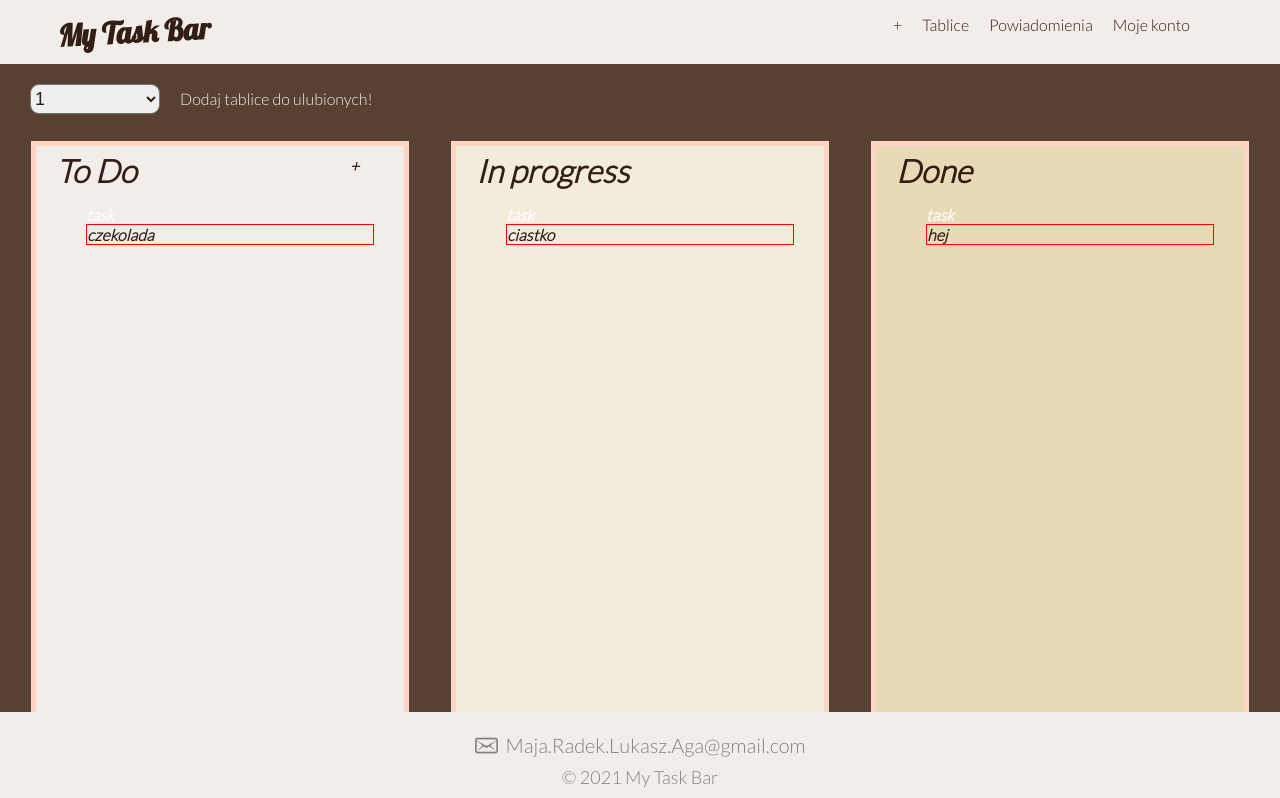
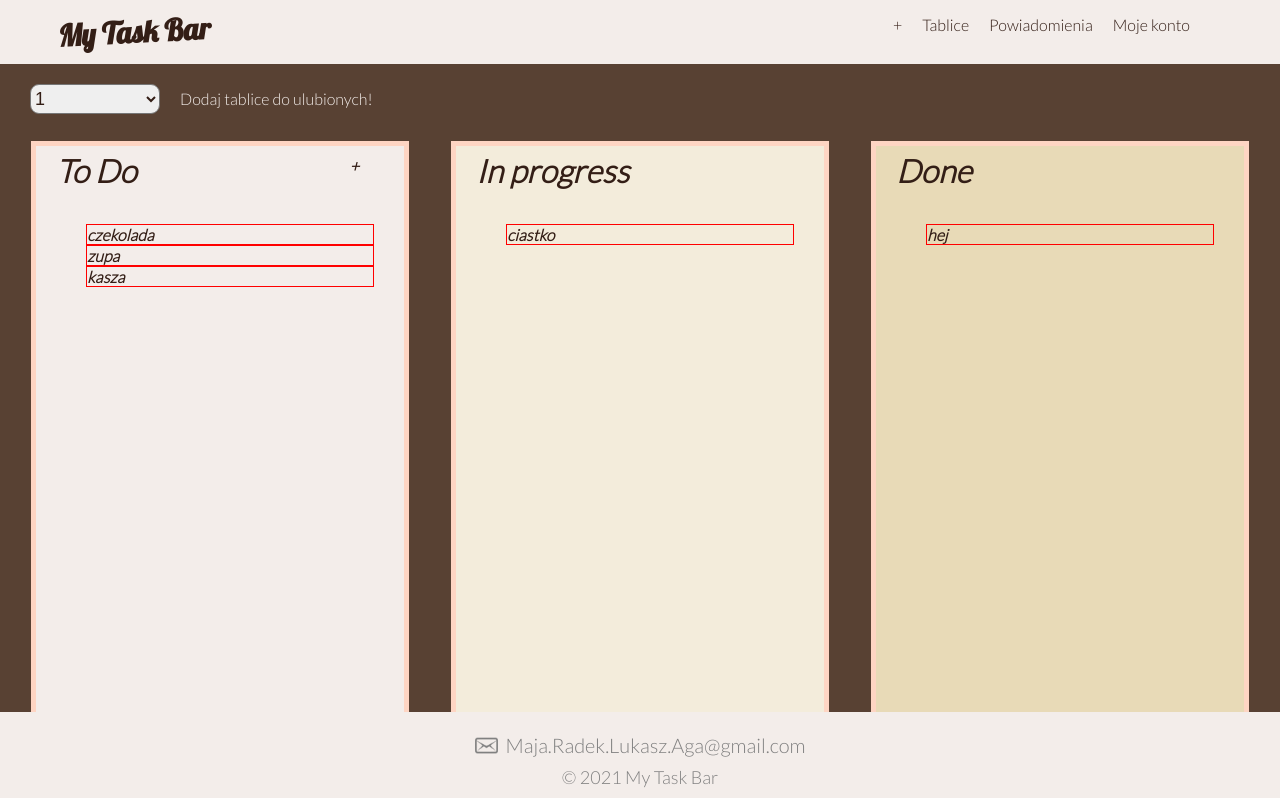
Before and after one commit to infoshareacademy/jfdzr2-nuclear-penguins, a React (Create React App) app: page /bartable in a window 1280 px wide. Shown: the top 798 px of the page. Built offline with nearby package versions, Linux system fonts and the light colour scheme.

Commit message:
WIP: can move task between columns

```diff
--- a/src/components/boards/Boards.js
+++ b/src/components/boards/Boards.js
@@ -5,8 +5,41 @@ import {Task} from '../notes/Notes';
 import {DndProvider} from 'react-dnd';
 import {HTML5Backend} from 'react-dnd-html5-backend';
 import {DropPlace} from '../notes/DropPlace';
+import {useState} from 'react';
 
 export const Boards = () => {
+  const [columns, setColumns] = useState({
+    todo: [
+      {id: 1, text: 'czekolada'},
+      {id: 5, text: 'zupa'},
+      {id: 6, text: 'kasza'},
+    ],
+    inProgress: [{id: 2, text: 'ciastko'}],
+    done: [{id: 3, text: 'hej'}],
+  });
+
+  const updateTask = (toList) => ({task, onList}) => {
+    console.log(task, onList, toList);
+
+    setColumns((old) => {
+      const from = old[onList].filter((item) => item.id !== task.id);
+      const to = old[toList].concat(task);
+
+      if (onList === toList) {
+        return {
+          ...old,
+          [toList]: old[toList]
+            .filter((item) => item.id !== task.id)
+            .concat(task),
+        };
+      }
+      return {
+        ...old,
+        [onList]: from,
+        [toList]: to,
+      };
+    });
+  };
   return (
     <>
       <Navigation />
@@ -18,25 +51,31 @@ export const Boards = () => {
               <h1>To Do</h1>
               <span className="addNote">+</span>
             </div>
-            <DropPlace>
+            <DropPlace onDrop={updateTask('todo')}>
               <div>
-                <Task text="czekolada" />
+                {columns.todo.map((task) => (
+                  <Task key={task.id} task={task} onList="todo" />
+                ))}
               </div>
             </DropPlace>
           </div>
           <div className="inProgress board">
             <h1>In progress</h1>
-            <DropPlace>
+            <DropPlace onDrop={updateTask('inProgress')}>
               <div>
-                <Task text="ciastko" />
+                {columns.inProgress.map((task) => (
+                  <Task key={task.id} task={task} onList="inProgress" />
+                ))}
               </div>
             </DropPlace>
           </div>
           <div className="done board">
             <h1>Done</h1>
-            <DropPlace>
+            <DropPlace onDrop={updateTask('done')}>
               <div>
-                <Task text="hej" />
+                {columns.done.map((task) => (
+                  <Task key={task.id} task={task} onList="done" />
+                ))}
               </div>
             </DropPlace>
           </div>
--- a/src/components/notes/DropPlace.js
+++ b/src/components/notes/DropPlace.js
@@ -17,26 +17,27 @@ function getStyle(backgroundColor) {
   };
 }
 
-export const DropPlace = ({children}) => {
-  const [hasDropped, setHasDropped] = useState(false);
-  const [hasDroppedOnChild, setHasDroppedOnChild] = useState(false);
+export const DropPlace = ({children, onDrop}) => {
   const [{isOver, isOverCurrent}, drop] = useDrop(
     () => ({
       accept: ItemTypes.TASK,
+      hover(item, monitor) {
+        console.log(item, monitor.getItem().index);
+      },
       drop(item, monitor) {
+        console.log(monitor.getDropResult());
+        onDrop(item);
         const didDrop = monitor.didDrop();
         if (didDrop) {
           return;
         }
-        setHasDropped(true);
-        setHasDroppedOnChild(didDrop);
       },
       collect: (monitor) => ({
         isOver: monitor.isOver(),
         isOverCurrent: monitor.isOver({shallow: true}),
       }),
     }),
-    [setHasDropped, setHasDroppedOnChild]
+    []
   );
   let backgroundColor = 'rgba(0, 0, 0, 0)';
   if (isOverCurrent || isOver) {
@@ -44,9 +45,7 @@ export const DropPlace = ({children}) => {
   }
   return (
     <div ref={drop} style={getStyle(backgroundColor)}>
-      {ItemTypes.TASK}
       <br />
-      {hasDropped && <span> dropped {hasDroppedOnChild && ' on child'}</span>}
       <div>{children}</div>
     </div>
   );
--- a/src/components/notes/Notes.js
+++ b/src/components/notes/Notes.js
@@ -1,11 +1,11 @@
 import {useDrag} from 'react-dnd';
 import {ItemTypes} from './Constants';
 
-export function Task({isDragging, text}) {
+export function Task({isDragging, task, onList}) {
   const [{opacity}, dragRef] = useDrag(
     () => ({
       type: ItemTypes.TASK,
-      item: {text},
+      item: {task, onList},
       collect: (monitor) => ({
         opacity: monitor.isDragging() ? 0.5 : 1,
       }),
@@ -14,7 +14,7 @@ export function Task({isDragging, text}) {
   );
   return (
     <div ref={dragRef} style={{opacity, border: '1px solid red'}}>
-      {text}
+      {task.text}
     </div>
   );
 }
```
